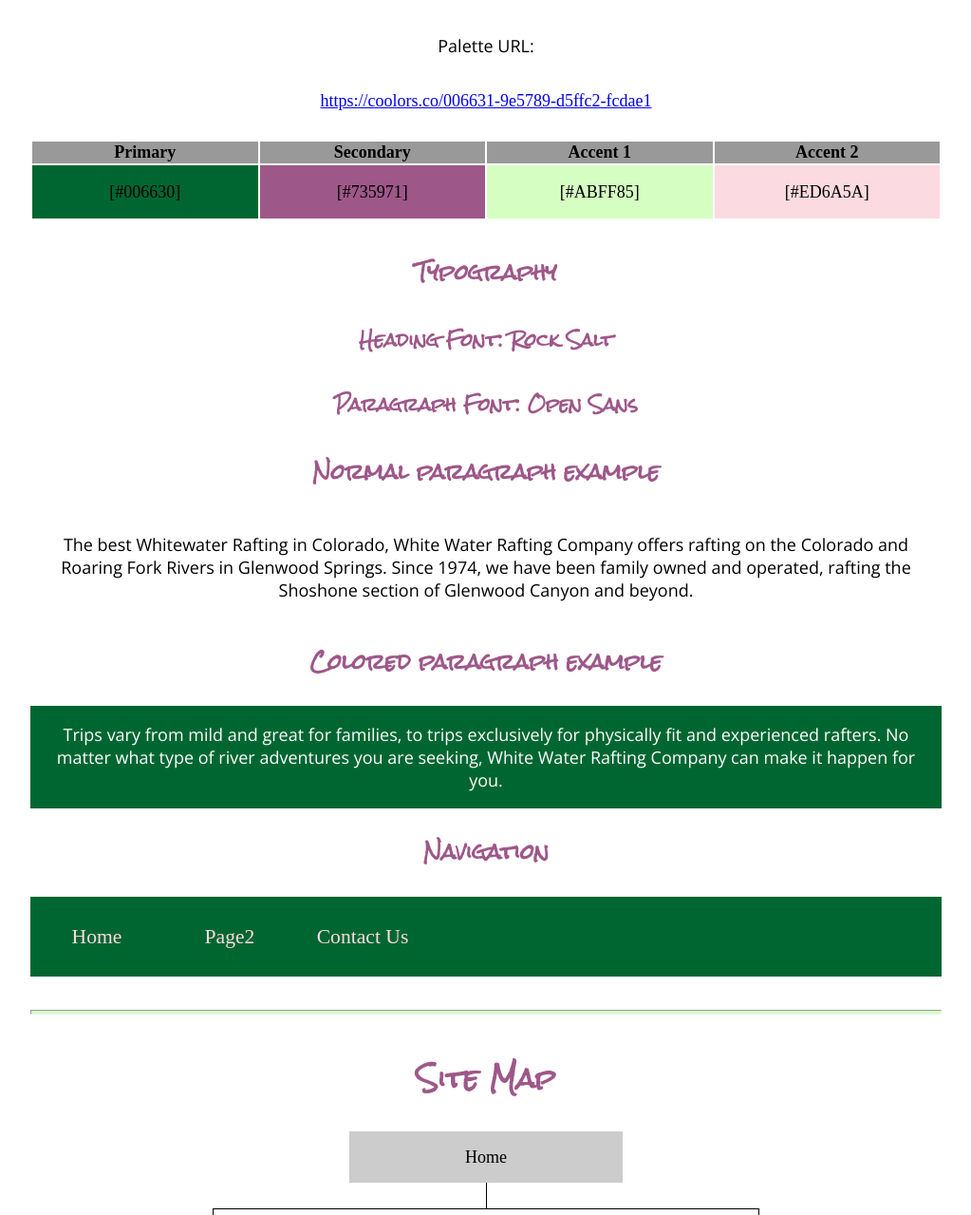
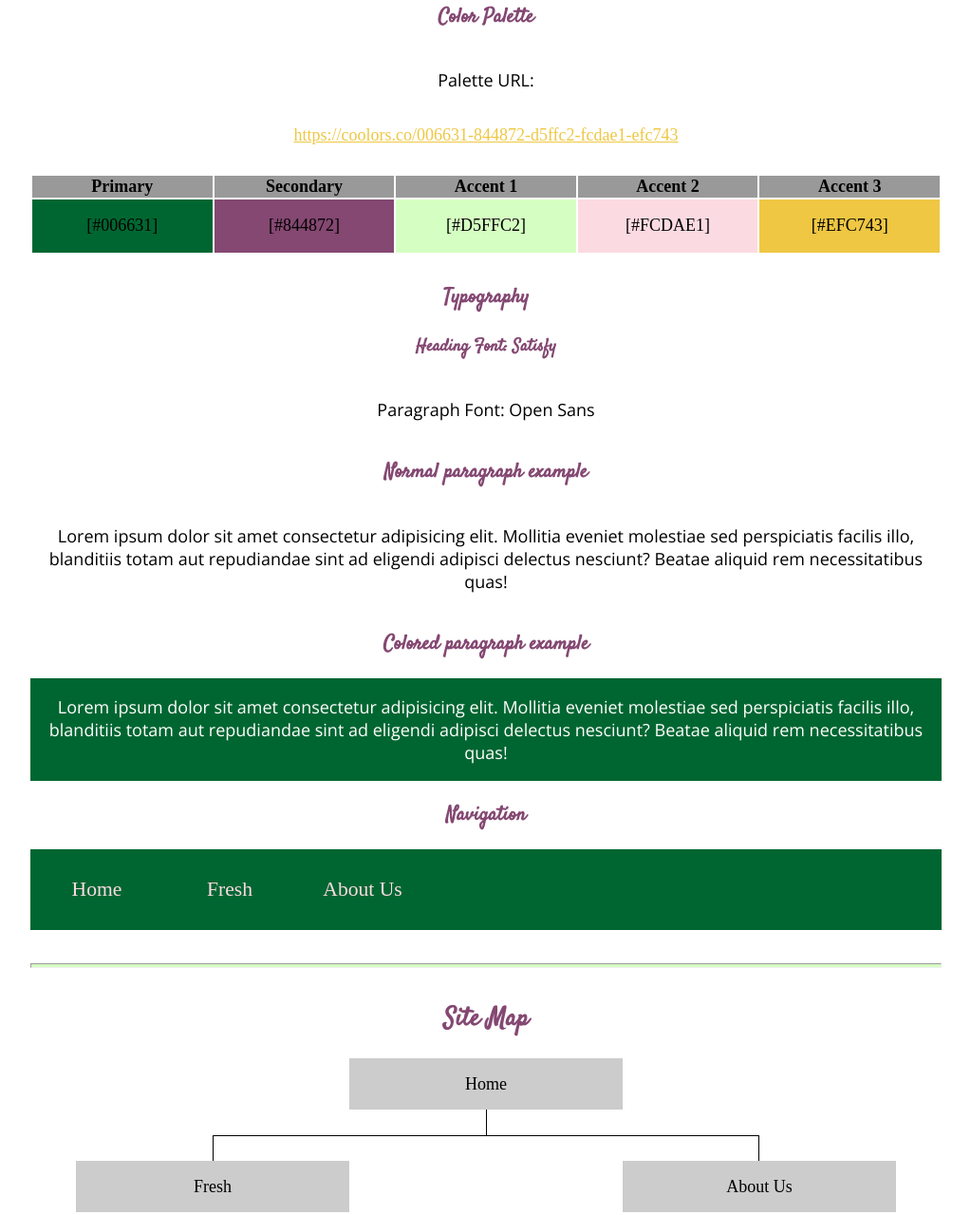
Before and after one commit to Odd-Dragon/wdd230, a plain HTML site: page bountiful-foods/site plan/site-plan.html in a window 1280 px wide. Shown: the part 1332-2611 px from the top of the page at 95% size, without its empty margins (128-1151 px from the left). Drawn offline with nearby package versions, Linux system fonts and the light colour scheme.

Commit message:
made site plan for bountiful foods

```diff
--- a/bountiful-foods/site plan/site-plan-styles.css
+++ b/bountiful-foods/site plan/site-plan-styles.css
@@ -1,33 +1,35 @@
 /* if you are using any Google fonts change the font names below to your fonts.
 Any spaces in your font name should be replaced with a +.
 Fonts are separated by a & */
-@import url('https://fonts.googleapis.com/css2?family=Open+Sans&family=Rock+Salt&display=swap');
+@import url('https://fonts.googleapis.com/css2?family=Open+Sans&family=Satisfy&display=swap');
 
 :root {
   /* change the values below to your colors from your palette */
   --primary-color: #006631;
-  --secondary-color: #9E5789;
+  --secondary-color: #844872;
   --accent1-color: #D5FFC2;
   --accent2-color: #FCDAE1;
+  --accent3-color: #EFC743;
 
   /* change the values below to your chosen font(s) */
-  --heading-font: "Rock Salt";
+  --heading-font: "Satisfy";
   --paragraph-font: "Open Sans", Helvetica, sans-serif;
 
   /* these colors below should be chosen from among your palette colors above */
-  --headline-color-on-white: #9E5789;  /* headlines on a white background */
+  --headline-color-on-white: #844872;  /* headlines on a white background */
   --headline-color-on-color: #FCDAE1; /* headlines on a colored background */
   --paragraph-color-on-white: black; /* paragraph text on a white background */
   --paragraph-color-on-color: white; /* paragraph text on a colored background */
   --paragraph-background-color: #006631;
-  --nav-link-color: #FCDAE1;
+  --nav-link-color-on-white: #EFC743;
+  --nav-link-color-on-color: #FCDAE1;
   --nav-background-color: #006631;
-  --nav-hover-link-color: #9E5789;
+  --nav-hover-link-color: #844872;
   --nav-hover-background-color: #D5FFC2;
 }
 
 .testFont {
-  font-family: "Rock Salt";
+  font-family: "Satisfy";
 }
 
 
@@ -44,6 +46,9 @@ img {
   display: block;
   margin: 0 auto;
   max-width: 300px;
+}
+.wireframe {
+  max-width: 500px;
 }
 h1, h2, h3, h4, h5, h6 {
   font-family: var(--heading-font);
@@ -71,6 +76,12 @@ p {
   color: var(--paragraph-color);
   padding: 1em;
 }
+.colors-link{
+  color: var(--nav-link-color-on-white);
+}
+.colors-link:hover {
+  color: var(--nav-hover-link-color);
+}
 .colors {
   width: 100%;
   min-width: 350px;
@@ -81,7 +92,7 @@ p {
   background-color: #999;
 }
 .colors td{
-  width: 25%;
+  width: 20%;
   height: 3em;
 }
 .primary {
@@ -95,6 +106,9 @@ p {
 }
 .accent2{
   background-color: var(--accent2-color);
+}
+.accent3{
+  background-color: var(--accent3-color);
 }
 p.colored {
   background-color: var(--paragraph-background-color);
@@ -117,7 +131,7 @@ nav a {
   padding: 10px;
 }
 nav a:link, nav a:visited {
-  color: var(--nav-link-color);
+  color: var(--nav-link-color-on-color);
 }
 nav a:hover {
   color: var(--nav-hover-link-color);
--- a/bountiful-foods/site plan/site-plan.html
+++ b/bountiful-foods/site plan/site-plan.html
@@ -2,9 +2,15 @@
 <html lang="en-us">
 
 <head>
-  <meta charset="utf-8" />
-  <title>Site Plan</title>
+  <meta charset="UTF-8">
+  <meta http-equiv="X-UA-Compatible" content="IE=edge">
+  <meta name="viewport" content="width=device-width, initial-scale=1.0">
+  <title>BF Site Plan</title>
+  <link rel="icon" href="../images/foods-favicon.png">
   <link type="text/css" rel="stylesheet" href="./site-plan-styles.css" />
+  <link rel="preconnect" href="https://fonts.googleapis.com">
+  <link rel="preconnect" href="https://fonts.gstatic.com" crossorigin>
+  <link href="https://fonts.googleapis.com/css2?family=Open+Sans&family=Satisfy&display=swap" rel="stylesheet">
 </head>
 
 <body>
@@ -19,18 +25,18 @@
     <hr />
     <h2>Overview</h2>
     <h3>Purpose</h3>
-    <p>Our purpose is to share information about and our love of white water rafting!</p>
+    <p>Our purpose is to provide users a comfortable, fun place to learn about Bountiful Foods and design their own drink mix!</p>
     <!-- change this -->
 
     <h3>Audience</h3>
-    <p>Our audience is anyone who loves white water rafting, primarily accessing the site on desktop.</p>
+    <p>Our audience is Southern Californians who like fresh fruits and vegetables.</p>
     <!-- change this -->
 
     <hr />
     <h2>Branding</h2>
     <h3>Website Logo</h3>
     <!-- Replace this with some sort of logo for your site.  A logo can be as simple as the name of your site in a nice font :) -->
-    <img src="../images/logo.png" alt="Logo image" />
+    <img src="../images/foodslogo.png" alt="Logo image" />
     <hr />
     <h2>Style Guide</h2>
 
@@ -41,8 +47,8 @@
 
     <!-- Copy and paste the URL to your finished palette below. Replace the href value that is there with yours. Make sure to paste it into both the href value and the content text of the <a> tag -->
     <p>Palette URL:</p>
-    <a href="https://coolors.co/006631-9e5789-d5ffc2-fcdae1"
-      target="_blank">https://coolors.co/006631-9e5789-d5ffc2-fcdae1</a>
+    <a class="colors-link" href="https://coolors.co/006631-844872-d5ffc2-fcdae1-efc743"
+      target="_blank">https://coolors.co/006631-844872-d5ffc2-fcdae1-efc743</a>
 
     <table class="colors">
       <tr>
@@ -50,13 +56,15 @@
         <th>Secondary</th>
         <th>Accent 1</th>
         <th>Accent 2</th>
+        <th>Accent 3</th>
       </tr>
       <!-- Replace the numbers in the boxes below with your hex color codes. Then switch to the site-plan.css file and change your colors there as well. -->
       <tr>
-        <td class="primary">[#006630]</td>
-        <td class="secondary">[#735971]</td>
-        <td class="accent1">[#ABFF85]</td>
-        <td class="accent2">[#ED6A5A]</td>
+        <td class="primary">[#006631]</td>
+        <td class="secondary">[#844872]</td>
+        <td class="accent1">[#D5FFC2]</td>
+        <td class="accent2">[#FCDAE1]</td>
+        <td class="accent3">[#EFC743]</td>
       </tr>
     </table>
 
@@ -66,26 +74,24 @@
     <!-- Choose a font for your paragraphs (body copy) and headlines. What font(s) have you chosen? Think also about which of your colors above you might use for background and font colors. -->
 
     <h4>
-      Heading Font: Rock Salt
+      Heading Font: Satisfy
       <!-- change this -->
     </h4>
-    <h4>
+    <p>
       Paragraph Font: Open Sans
       <!-- change this -->
-    </h4>
+    </p>
     <h3>Normal paragraph example</h3>
     <p>
-      The best Whitewater Rafting in Colorado, White Water Rafting Company
-      offers rafting on the Colorado and Roaring Fork Rivers in Glenwood
-      Springs. Since 1974, we have been family owned and operated, rafting the
-      Shoshone section of Glenwood Canyon and beyond.
+      Lorem ipsum dolor sit amet consectetur adipisicing elit. Mollitia eveniet molestiae sed
+      perspiciatis facilis illo, blanditiis totam aut repudiandae sint ad eligendi adipisci delectus
+      nesciunt? Beatae aliquid rem necessitatibus quas!
     </p>
     <h3>Colored paragraph example</h3>
     <p class="colored">
-      Trips vary from mild and great for families, to trips exclusively for
-      physically fit and experienced rafters. No matter what type of river
-      adventures you are seeking, White Water Rafting Company can make it
-      happen for you.
+      Lorem ipsum dolor sit amet consectetur adipisicing elit. Mollitia eveniet molestiae sed
+      perspiciatis facilis illo, blanditiis totam aut repudiandae sint ad eligendi adipisci delectus
+      nesciunt? Beatae aliquid rem necessitatibus quas!
     </p>
 
     <!-- ------------------------Step 13------------------------------ -->
@@ -94,18 +100,18 @@
     <!-- Think about how you want your navigation bar to look. In the site-plan.css file change the colors to your colors to get the look you desire. -->
     <nav>
       <a href="#">Home</a>
-      <a href="#">Page2</a>
-      <a href="#">Contact Us</a>
+      <a href="#">Fresh</a>
+      <a href="#">About Us</a>
     </nav>
     <hr />
     <h2>Site Map</h2>
     <div class="sitemap">
       <div class="sm-home">Home</div>
       <div class="sm-page2">
-        [Page2]
+        Fresh
         <!-- this page will have a name later -->
       </div>
-      <div class="sm-page3">Contact Us</div>
+      <div class="sm-page3">About Us</div>
 
       <div class="top">&nbsp;</div>
       <div class="left">&nbsp;</div>
@@ -117,11 +123,16 @@
 
     <h3>Home</h3>
 
-    <img src="https://byui-wdd.github.io/wdd130/rafting_images/wireframe_home.png" alt="home page wireframe" />
+    <img class= "wireframe" src="../images/bf-lg-wireframe.png" alt="home page wireframe- large view" />
+    <img class= "wireframe" src="../images/bf-med-wireframe.png" alt="home page wireframe- medium view" />
+    <img class= "wireframe" src="../images/bf-sm-wireframe.png" alt="home page wireframe- small view" />
+    <h3>Fresh</h3>
 
-    <h3>[Page 2]</h3>
+    <img class= "wireframe" src="../images/fresh-wireframe.png" alt="fresh wireframe" />
 
-    <img src="./images/page2Wireframe.png" alt="page 2 wireframe" />
+    <h3>About Us</h3>
+
+    <img class= "wireframe" src="../images/about-wireframe.png" alt="about us wireframe" />
 
   </main>
 </body>
```
Also changed, not shown: bountiful-foods/images/about-wireframe.png (added), bountiful-foods/images/bf-lg-wireframe.png (added), bountiful-foods/images/bf-med-wireframe.png (added), bountiful-foods/images/bf-sm-wireframe.png (added), bountiful-foods/images/foods-favicon.png (added), bountiful-foods/images/foodslogo.png (added), bountiful-foods/images/fresh-wireframe.png (added).
